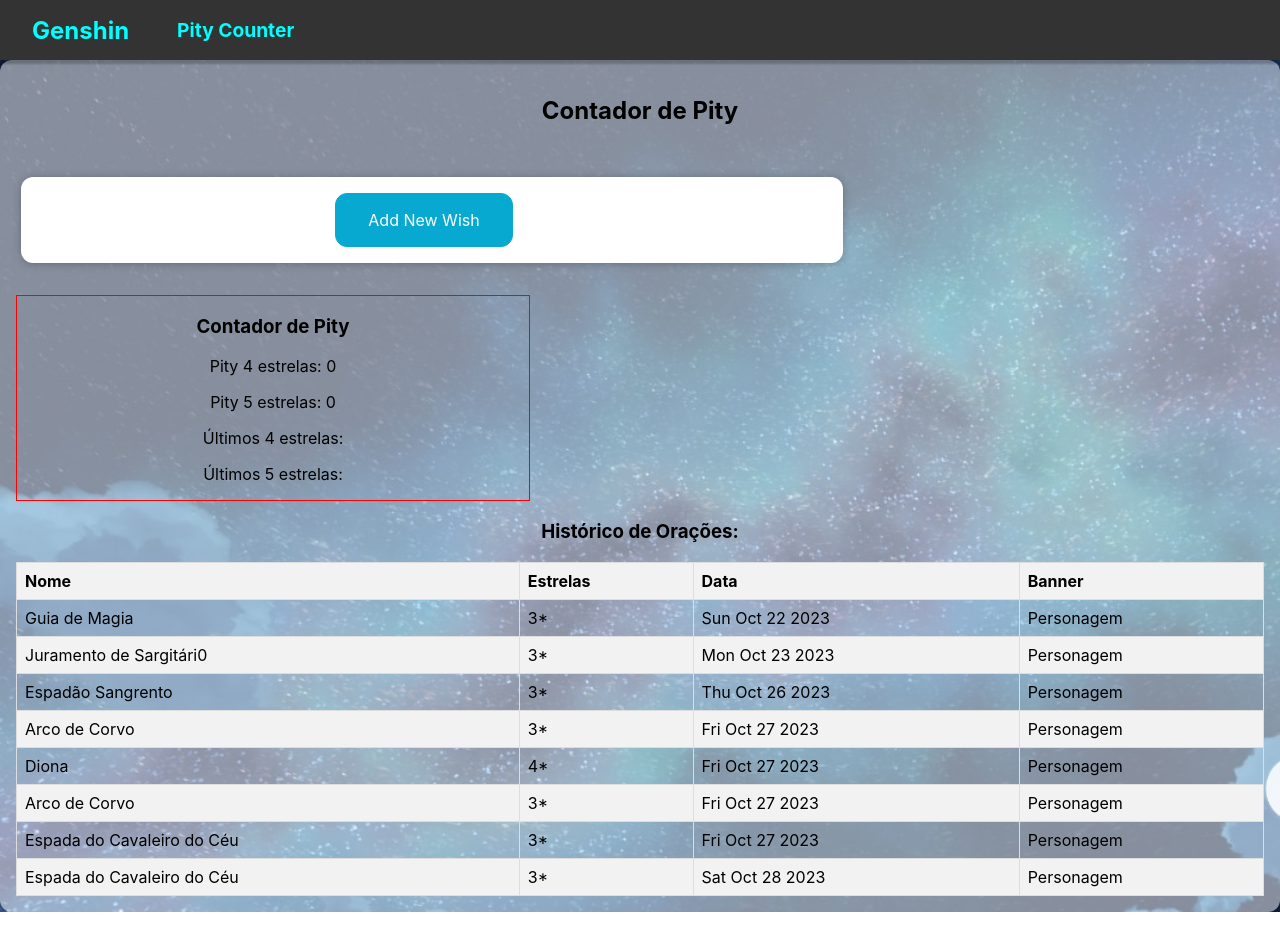
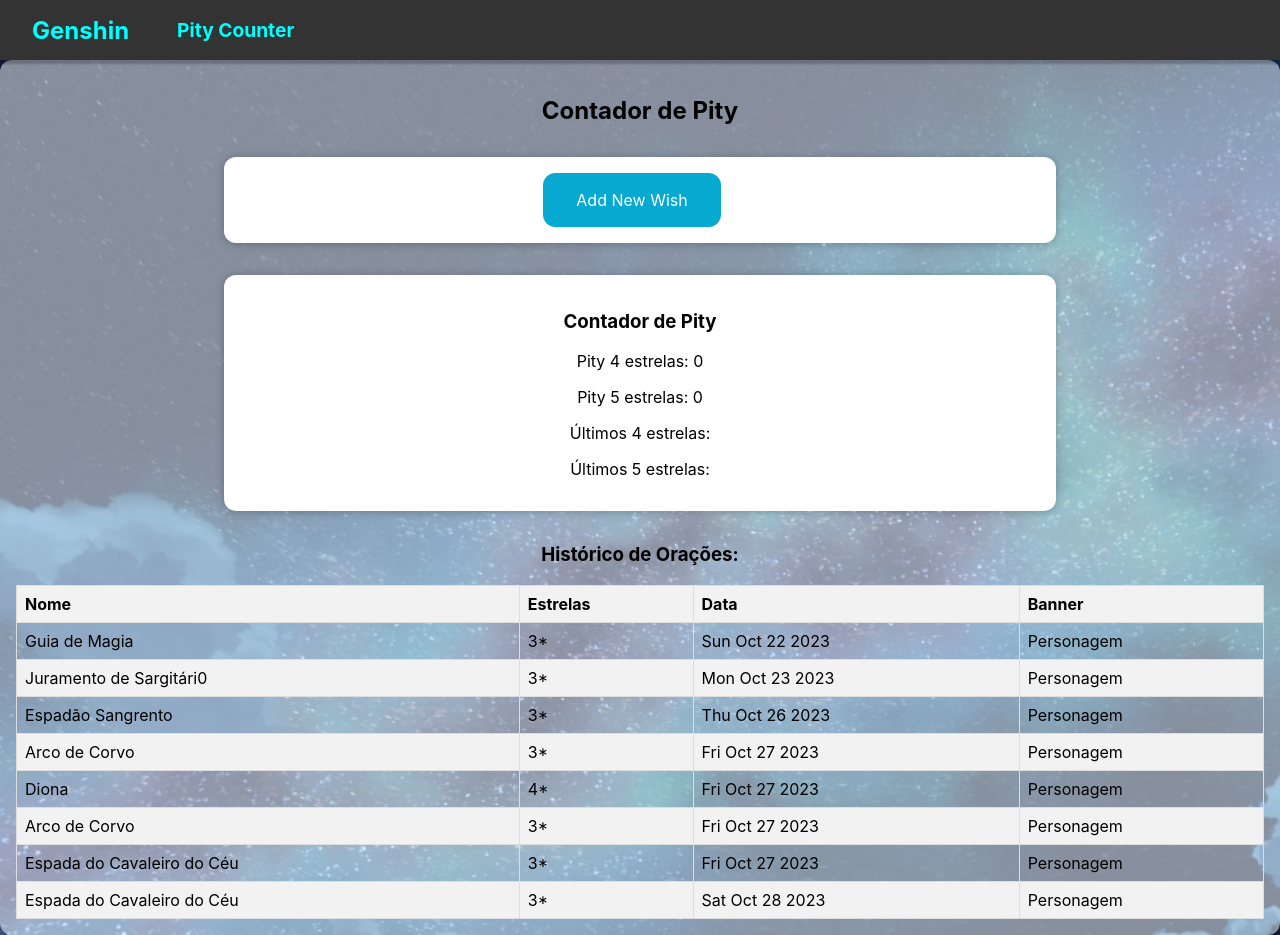
Before and after one commit to gabrielaAlmeida10/genshin, a React (Create React App) app: page /pityCounter in a window 1280 px wide. Before the commit the page ends 912 px from the top, so only its background shows below. Built offline with nearby package versions, Linux system fonts and the light colour scheme.

Commit message:
feat: styling the dataPity

```diff
--- a/src/components/header/Header.js
+++ b/src/components/header/Header.js
@@ -9,7 +9,7 @@
   return (
     <header id="main-header">
         <div className="header-content">
-            <Link to="/">
+            <Link to="/pityCounter">
               <h1>Genshin</h1>
              </Link>
             <Link to="/pityCounter">
--- a/src/components/pityCounter/dataPity.css
+++ b/src/components/pityCounter/dataPity.css
@@ -0,0 +1,10 @@
+.data-pity {
+    background-color: #ffffff;
+    padding: 1rem;
+    margin: 2rem auto;
+    width: 50rem;
+    max-width: 95%;
+    border-radius: 12px;
+    box-shadow: 0 1px 8px rgba(0, 0, 0, 0.25);
+  gap: 10px;
+}
--- a/src/components/pityCounter/dataPity.js
+++ b/src/components/pityCounter/dataPity.js
@@ -1,8 +1,10 @@
 import React from "react";
+
+import "./dataPity.css";
 
 const DataPity = ({ dataPity, recent4Stars, recent5Stars }) => {
   return (
-    <div>
+    <div className="data-pity">
       <h3>Contador de Pity</h3>
       <p>Pity 4 estrelas: {dataPity.pity4Stars}</p>
       <p>Pity 5 estrelas: {dataPity.pity5Stars}</p>
--- a/src/components/pityCounter/pityCounter.css
+++ b/src/components/pityCounter/pityCounter.css
@@ -17,14 +17,3 @@
   justify-content: space-between;
   flex-wrap: wrap;
 }
-
-
-.data-pity {
-  border: 1px solid red;
-  display: flex;
-  flex-direction: column;
-  width: 38%;
-  text-align: center;
-  min-width: 40vw;
-  gap: 10px;
-}
--- a/src/components/pityCounter/pityCounter.js
+++ b/src/components/pityCounter/pityCounter.js
@@ -137,11 +137,11 @@
   return (
     <div className="pity-counter">
       <h2>Contador de Pity</h2>
-      <div className="top-row">
+      <div>
         <div className="wish-form">
           <NewWish onAddWish={addWishHandler} />
         </div>
-        <div className="data-pity">
+        <div>
           <DataPity dataPity={dataPity} recent4Stars={recent4Stars} recent5Stars={recent5Stars} />
         </div>
       </div>
```
